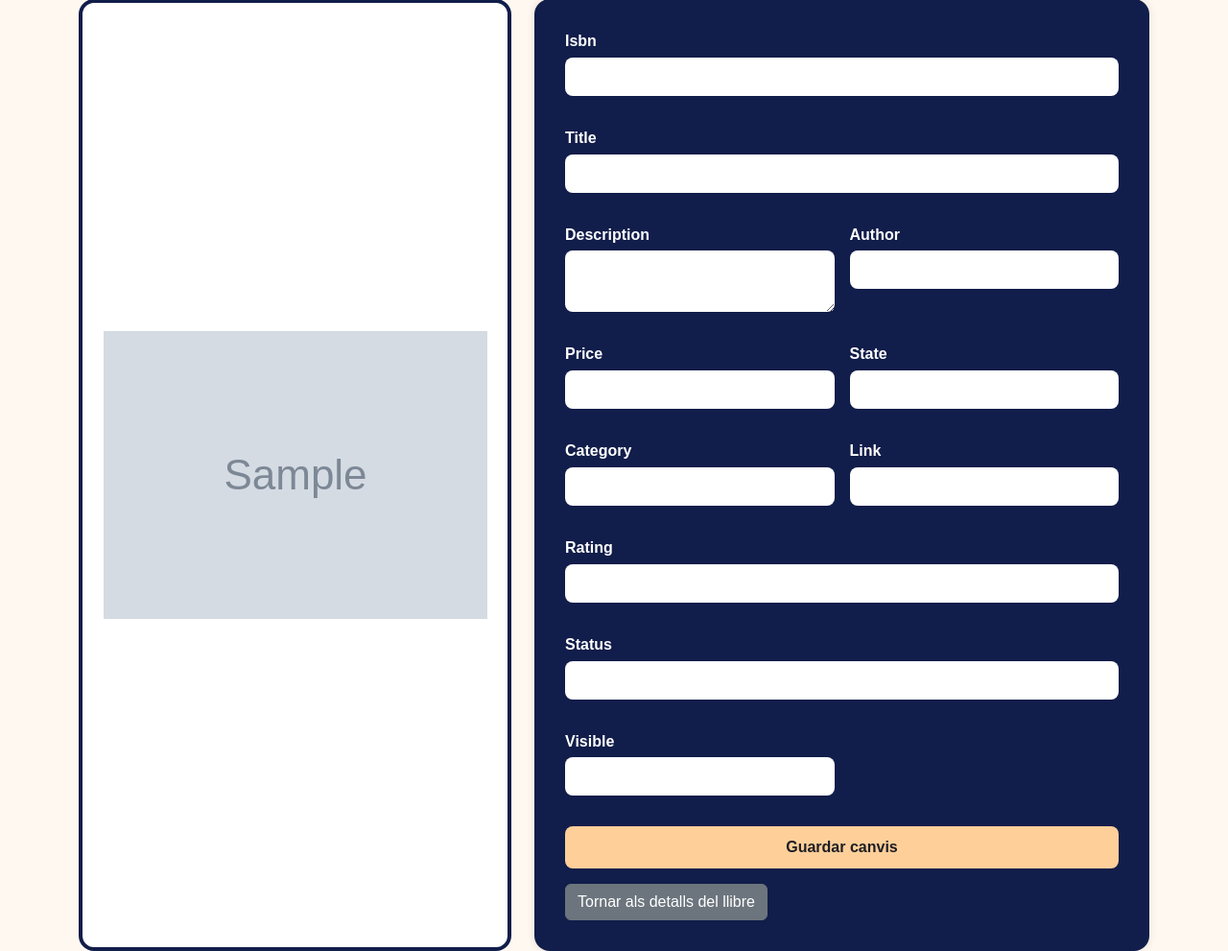
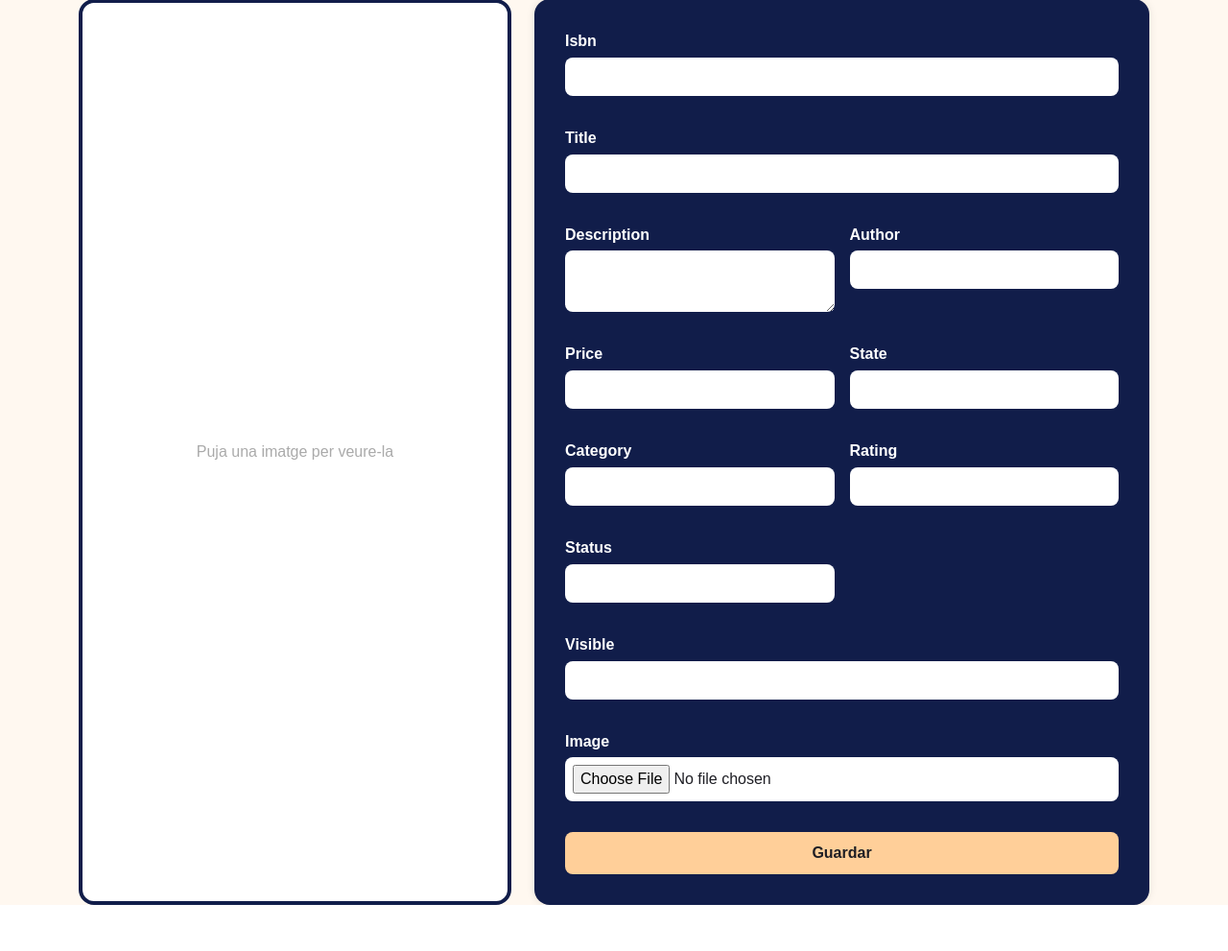
Before and after one commit to AlvaroGomez23/1---PROJECTEFINAL, a Django app: template books/templates/modify_book.html in a window 1280 px wide. Shown: the part 191-1182 px from the top of the page at 96% size. After the commit the page ends 1134 px from the top, so only its background shows below. Run offline with Django 5.2, Linux system fonts and the light colour scheme; the template is opened without the code that fills it: most values are stand-ins (such as "Sample title", 1, 10 or a date in 2020); grey boxes marked "Sample" are stand-in pictures; form fields are guessed from the names that the template uses.

Commit message:
afegir les correcions del crear llibre al modificar llibre

```diff
--- a/books/templates/modify_book.html
+++ b/books/templates/modify_book.html
@@ -79,14 +79,13 @@
             <!-- Columna de Imagen -->
             <div class="col-md-5">
                 <div class="image-preview mb-4">
-                    {% if book.image %}
-                        <img src="{{ book.image.url }}" alt="Previsualització" class="img-fluid">
-                    {% else %}
-                        <label for="id_image" class="w-100 h-100 d-flex align-items-center justify-content-center flex-column">
-                            <span>Puja una imatge</span>
-                            {{ form.image }}
-                        </label>
+                    {% if form.image.value %}
+                        <img src="{{ form.image.value.url }}" alt="Previsualització" class="img-fluid">
                     {% endif %}
+                    <label for="id_image" class="w-100 h-100 d-flex align-items-center justify-content-center flex-column">
+                        <span>Puja una imatge per veure-la</span>
+
+                    </label>
                 </div>
             </div>
 
@@ -146,37 +145,40 @@
                                 {{ form.category }}
                             </div>
                         </div>
-                        <div class="col-md-6">
-                            <div class="form-group">
-                                {{ form.link.label_tag }}
-                                {{ form.link }}
-                            </div>
-                        </div>
+
 
                         <!-- Campos full-width -->
-                        <div class="col-12">
+                        <div class="col-6">
                             <div class="form-group">
                                 {{ form.rating.label_tag }}
                                 {{ form.rating }}
                             </div>
                         </div>
-                        <div class="col-12">
+                        <div class="col-6">
                             <div class="form-group">
                                 {{ form.status.label_tag }}
                                 {{ form.status }}
                             </div>
                         </div>
-                        <div class="col-md-6">
+
+                        <div class="col-12">
                             <div class="form-group">
                                 {{ form.visible.label_tag }}
                                 {{ form.visible }}
                             </div>
                         </div>
+
+                        <div class="col-12">
+                            <div class="form-group">
+                            {{ form.image.label_tag}}
+                            {{ form.image }}
+                            </div>
+                        </div>
+
+
                     </div>
 
-                    <button type="submit" class="mt-3">Guardar canvis</button>
-
-                    <a href="{% url 'book_details' book.id %}" class="btn btn-secondary mt-3">Tornar als detalls del llibre</a>
+                    <button type="submit" class="mt-3">Guardar</button>
 
                     {% if success %}
                         <p class="text-success mt-3">{{ success }}</p>
--- a/books/views.py
+++ b/books/views.py
@@ -125,6 +125,7 @@ def modify_book(request, book_id):
         form = createBook(request.POST, request.FILES, instance=book)
         if form.is_valid():
             form.save()
+            messages.success(request, f"El llibre '{book.title}' s'ha modificat correctament.")
             return redirect('book_details', book_id=book.pk)
 
         return render(request, 'modify_book.html', {'form': form})
```
Also changed, not shown: media/books/covers/windos.jpeg (added).
